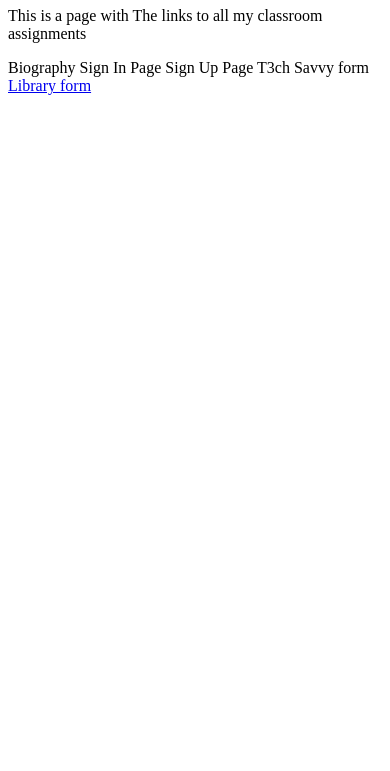
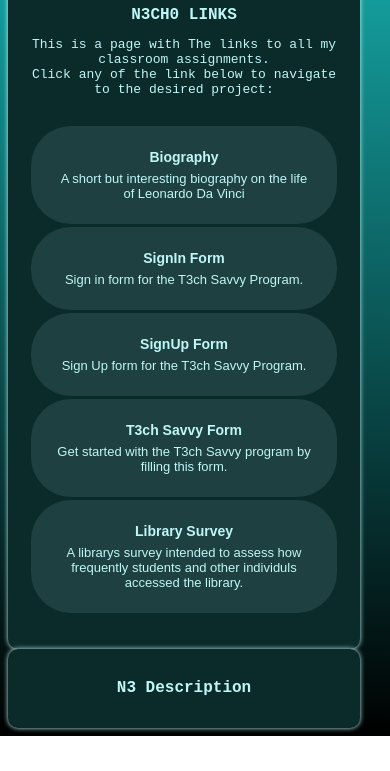
Before and after one commit to MwenechoJH/Web_Dev_Class_Assignments, a plain HTML site: page index.html in a window 390 px wide. Shown: the part 73-844 px from the top of the page. Drawn offline with Linux system fonts and the light colour scheme.

Commit message:
Added media queries and more content

```diff
--- a/index.html
+++ b/index.html
@@ -4,23 +4,91 @@
     <meta charset="UTF-8">
     <meta name="viewport" content="width=device-width, initial-scale=1.0">
     <title>N3CH0 links</title>
+    <link rel="stylesheet" href="link_style.css">
 </head>
 <body>
 
-    <div>
-        <div>
-            <h1>N3CH0 LINKS</h1>
-            <p>This is a page with The links to all my classroom assignments</p>
+    <div class="n_body" >
+        <div class="container">
+            <div>
+                <h1>N3CH0 LINKS</h1>
+                <p>
+                    This is a page with The links to all my classroom assignments.
+                    <br>
+                    Click any of the link below to navigate to the desired project:
+                </p>
+            </div>
+
+            <div class="links_container">
+                <ul>
+                    <li>
+                        <a href="Biography_Page_Leonardo/index.html">
+                            <div class="link_content">
+                                <h3>Biography</h3>
+                                <p>
+                                    A short but interesting biography on the life of Leonardo Da Vinci
+                                </p>
+                            </div>
+                        </a>
+                    </li>
+
+                    <li>
+                        <a href="Forms/signin.html">
+                            <div class="link_content">
+                                <h3>SignIn Form</h3>
+                                <p>
+                                    Sign in form for the T3ch Savvy Program.
+                                </p>
+                            </div>
+                        </a>
+                    </li>
+                    <li>
+                        <a href="Forms/signup.html">
+                            <div class="link_content">
+                                <h3>SignUp Form</h3>
+                                <p>
+                                    Sign Up form for the T3ch Savvy Program.
+                                </p>
+                            </div>
+                        </a>
+                    </li>
+
+                    <li>
+                        <a href="Forms/index.html">
+                            <div class="link_content">
+                                <h3>T3ch Savvy Form</h3>
+                                <p>
+                                    Get started with the T3ch Savvy program by filling this form.
+                                </p>
+                            </div>
+                        </a>
+                    </li>
+
+                    <li>
+                        <a href="Library_Survey/Survey/index.html">
+                            <div class="link_content">
+                                <h3>Library Survey</h3>
+                                <p>
+                                    A librarys survey intended to assess how frequently students and other
+                                    individuls accessed the library.
+                                </p>
+                            </div>
+                        </a>
+                    </li>
+
+                </ul>
+
+
+            </div>
+
+        </div>
+        <div class="details_container">
+            <div>
+                <h1>N3 Description</h1>
+            </div>
+
         </div>
 
-        <div class="links">
-            <a>Biography</a>
-            <a>Sign In Page</a>
-            <a>Sign Up Page</a>
-            <a>T3ch Savvy form</a>
-            <a href="Library_Survey/index.html">Library form</a>
-
-        </div>
     </div>
 
 </body>
--- /dev/null
+++ b/link_style.css
@@ -0,0 +1,102 @@
+body{
+    display: flex;
+    justify-content: center;
+    align-items: center;
+    background-image: linear-gradient(rgb(22, 170, 170), black);
+    background-repeat: no-repeat;
+    font-family: 'Courier New', Courier, monospace;
+    margin: none;
+    padding-top: 40px;
+    width: 100%;
+    height: 100%;
+}
+h1, h3, p{
+    text-align: center;
+}
+.n_body{
+    display: grid;
+    grid-template-columns: 40vw 40vw;
+    margin:none;
+    padding: none;
+}
+.container, .details_container{
+    display: flex;
+    justify-self: center;
+    flex-direction: column;
+
+
+
+    background-color: rgb(11, 43, 43);
+    color: rgb(192, 246, 246);
+    width: 80%;
+    height: 90%;
+    border-radius: 10px;
+    padding: 20px;
+    box-shadow: 0px 0px 5px rgb(192, 246, 246);
+
+
+}
+.links_container{
+    opacity: 97;
+    padding-left: none;
+
+}
+
+.link_content{
+    display: flex;
+    justify-content: center;
+    flex-direction: column;
+    font-family: Arial, Helvetica, sans-serif;
+    padding:20px;
+    background-color: rgba(192, 246, 246, 0.1);
+    border-radius: 40px;
+    margin: 3px;
+    max-width: 600px;
+
+}
+.link_content:hover{
+    background-color: rgba(192, 246, 246, 0.3) ;
+
+}
+
+.link_content h3, .link_content p{
+    margin:3px;
+}
+
+
+a{
+    text-decoration: none;
+    color: rgb(192, 246, 246);
+
+}
+ul{
+    list-style: none;
+    padding-left: 0px;
+}
+
+.details_container{
+    grid-column: 2;
+}
+
+
+/*MEDIA QUERIES*/
+
+@media (max-width:800px) {
+    .n_body{
+        display: flex;
+        flex-direction: column;
+        justify-content: center;
+        margin:none;
+        padding: none;
+    }
+    h1{
+        font-size: 16px;
+    }
+    h3{
+        font-size: 14px;
+    }
+    p{
+        font-size: 13px;
+    }
+
+}
```
